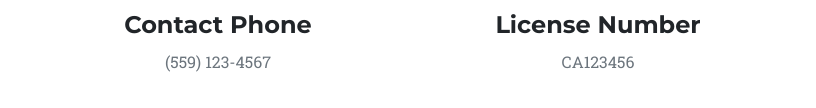
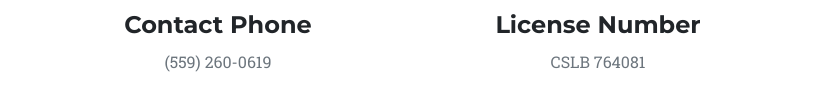
Before and after one commit to peacedoorservice/peacedoorservice.github.io, a plain HTML site: page index.html in a window 1280 px wide. Shown: the part 844-952 px from the top of the page, 422-1238 px from the left. Drawn offline with nearby package versions, Linux system fonts and the light colour scheme; a web font is replaced by a local one.

Commit message:
Add files via upload
added ph# and lic#

```diff
--- a/index.html
+++ b/index.html
@@ -66,14 +66,14 @@
                     <i class="fas fa-phone-alt fa-stack-1x" style="opacity: 0.5;"></i>
                 </span>
                 <h4 class="my-2">Contact Phone</h4>
-                <p class="text-muted">(559) 123-4567</p>
+                <p class="text-muted">(559) 260-0619</p>
             </div>
             <div class="col-md-4">
                 <span class="fa-stack fa-3x">
                     <i class="fas fa-check-circle fa-stack-1x" style="opacity: 0.5;"></i>
                 </span>
                 <h4 class="my-2">License Number</h4>
-                <p class="text-muted">CA123456</p>
+                <p class="text-muted">CSLB 764081</p>
             </div>
         </div>
     </div>
```
